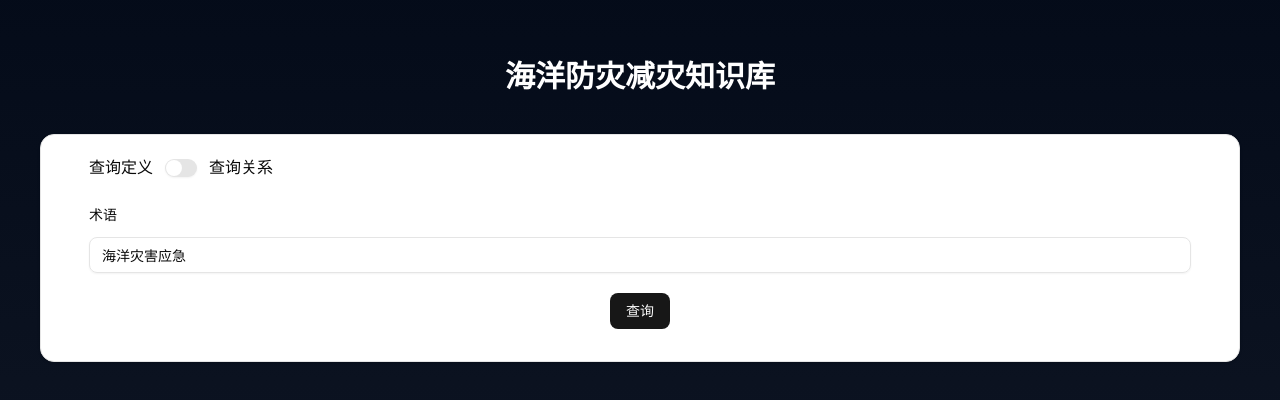
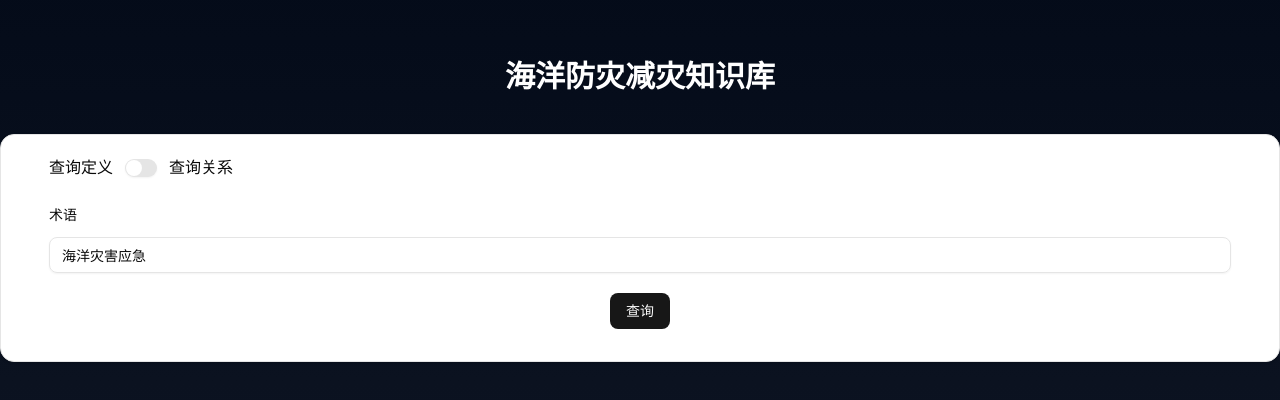
Before and after one commit to Craun718/kb-frontend, a React app: page / in a window 1280 px wide. Shown: the part 132-532 px from the top of the page. Built offline with nearby package versions, Linux system fonts and the light colour scheme; the HTML template or start-up script is replaced by a standard one.

Commit message:
chore: adjust layout and toaster position

```diff
--- a/src/App.tsx
+++ b/src/App.tsx
@@ -6,10 +6,10 @@ import { HomePage } from './pages';
 const App = () => {
   return (
     <>
-      <div className="content px-10">
+      <div className="content">
         <HomePage />
       </div>
-      <Toaster />
+      <Toaster position="top-center" />
     </>
   );
 };
```
